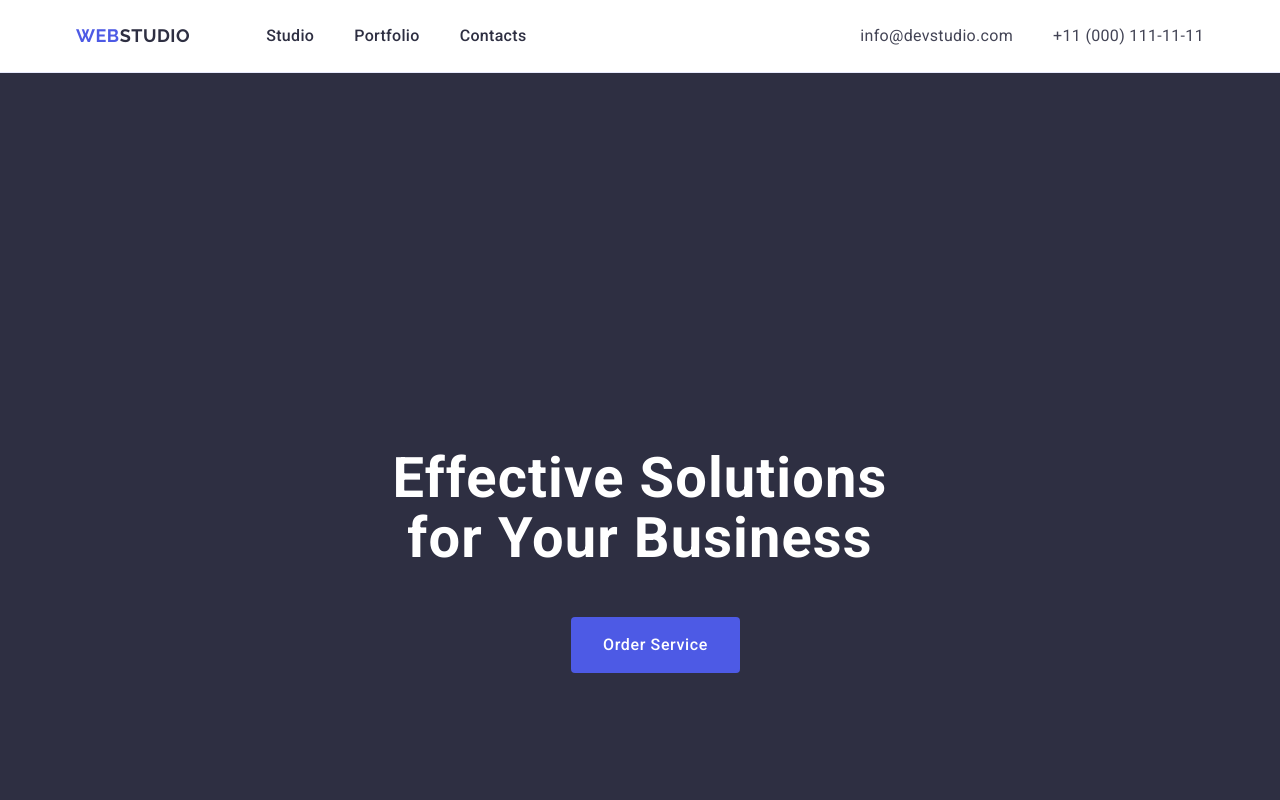
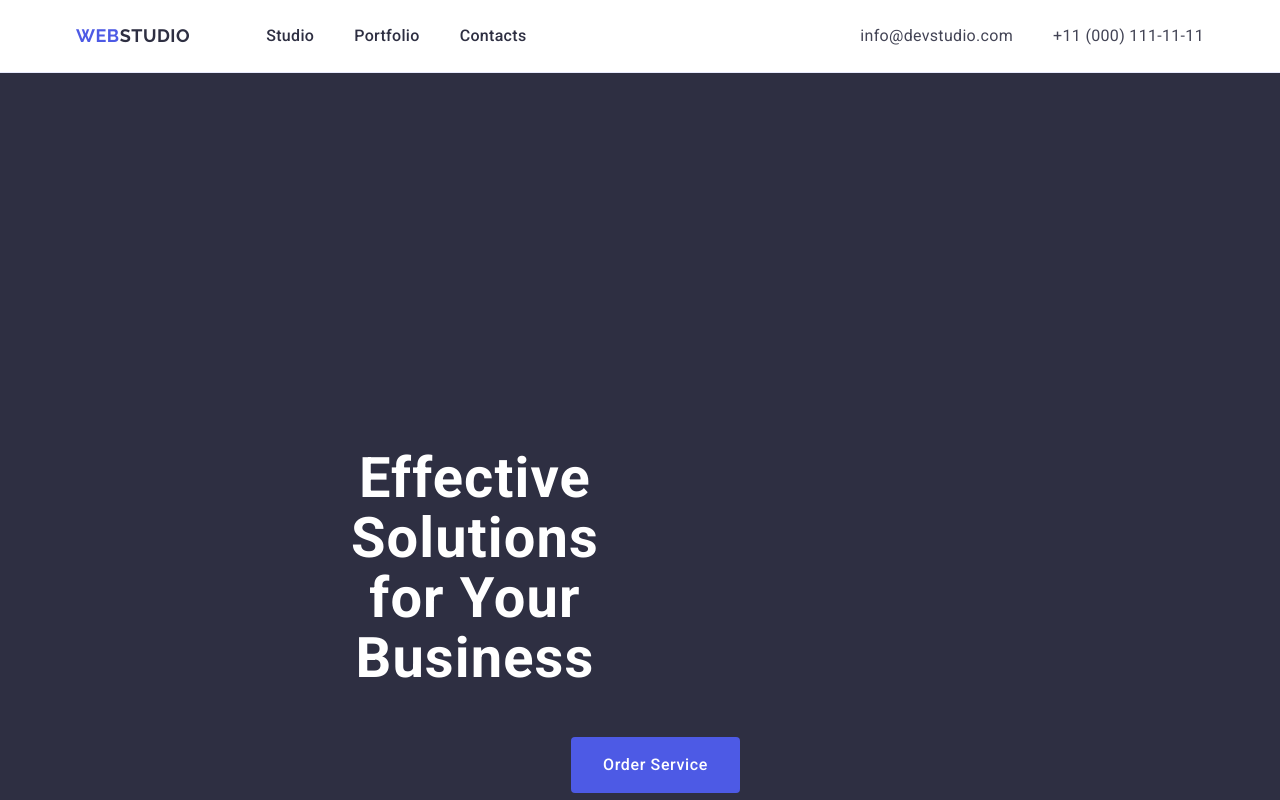
Before and after one commit to ivshynalarysa/goit-markup-hw-03, a plain HTML site: page index.html in a window 1280 px wide. Shown: the top 800 px of the page. Drawn offline with nearby package versions, Linux system fonts and the light colour scheme.

Commit message:
modified section 1

```diff
--- a/css/styles.css
+++ b/css/styles.css
@@ -19,10 +19,10 @@ img {display: block; max-width: 100%; height: auto;}
 
     width: 1158px;
     margin: 0 auto;
-    padding-left: 15px;
-    padding-right: 15px;
+    padding: 0 15px;
 }
 .section {padding-top: 120px; padding-bottom: 120px;}
+
 /*header*/
 .header {border-bottom: 1px solid #e7e9fc;}
 
@@ -53,9 +53,10 @@ img {display: block; max-width: 100%; height: auto;}
 .section-main-title {
     background-color: #2e2f42;
     align-items: center; padding: 188px 0;}
-.main-title {
+.main-title { display: flex;
     font-size: 56px;
-    line-height: 1.07; padding-bottom: 48px; }
+    line-height: 1.07; padding-bottom: 48px; max-width: 496px;
+    }
 
 .button {color: #ffffff;background: #4D5AE5;
     cursor:pointer; font-weight: 500;
--- a/index.html
+++ b/index.html
@@ -6,9 +6,10 @@
     <title>Web Studio</title>
 <link rel="stylesheet" href="https://cdnjs.cloudflare.com/ajax/libs/modern-normalize/3.0.1/modern-normalize.min.css" integrity="sha512-q6WgHqiHlKyOqslT/lgBgodhd03Wp4BEqKeW6nNtlOY4quzyG3VoQKFrieaCeSnuVseNKRGpGeDU3qPmabCANg==" crossorigin="anonymous" referrerpolicy="no-referrer" />
 
-<link rel="preconnect" href="https://fonts.googleapis.com" >
-<link rel="preconnect" href="https://fonts.gstatic.com" >
-<link href="https://fonts.googleapis.com/css2?family=Raleway:wght@700&family=Roboto:wght@400;500;700&display=swap" rel="stylesheet">
+<link rel="preconnect" href="https://fonts.googleapis.com"/>
+<link rel="preconnect" href="https://fonts.gstatic.com" crossorigin />
+<link href="https://fonts.googleapis.com/css2?family=Raleway:wght@700&family=Roboto:wght@400;500;700&display=swap"
+    rel="stylesheet"/>
 
 
 <link rel="stylesheet" href="./css/styles.css" />
```
